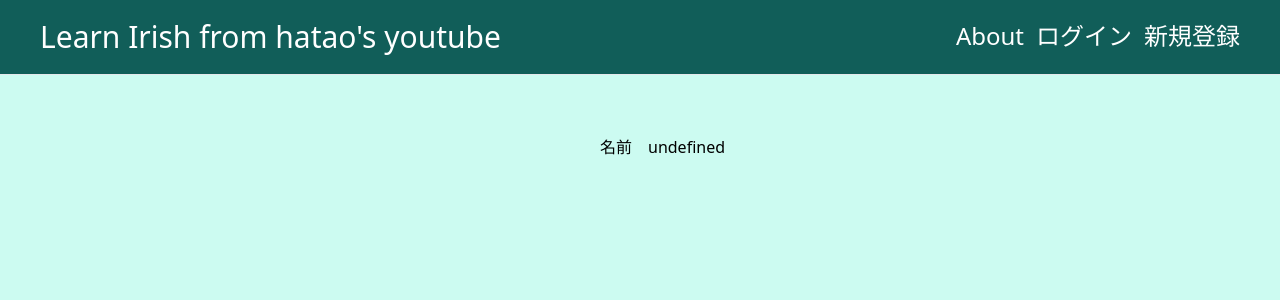
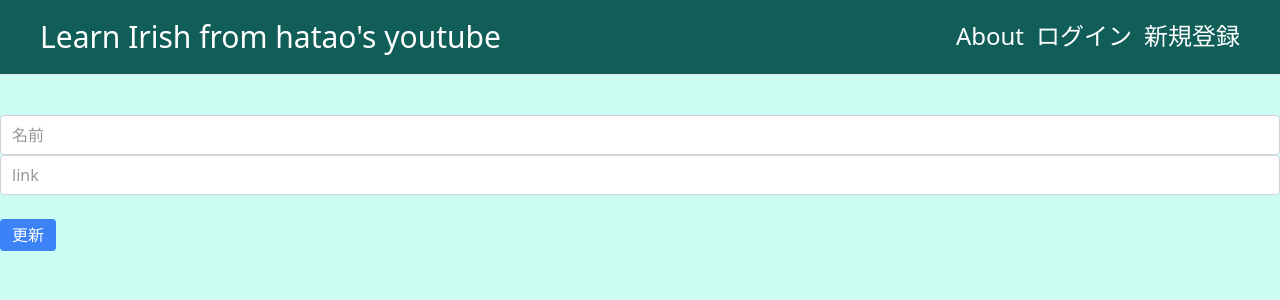
Before and after one commit to tempakyousuke/learn-irish, a SvelteKit app: page /tune/update/1 in a window 1280 px wide. Shown: the top 300 px of the page. Built offline with nearby package versions, Linux system fonts and the light colour scheme; no server answers; the database is empty.

Commit message:
enable to update data

```diff
--- a/src/routes/tune/update/[id]/+page.svelte
+++ b/src/routes/tune/update/[id]/+page.svelte
@@ -3,7 +3,10 @@
 	import { getYoutubeId } from '$modules/youtubeId';
 	import RadioButtons from '$lib/forms/RadioButtons.svelte';
 	import { userStore } from '$modules/store';
-	import { getFirestore, doc, setDoc, getDoc } from 'firebase/firestore';
+	import { getFirestore, doc, updateDoc } from 'firebase/firestore';
+	import Input from '$lib/forms/Input.svelte';
+	import Button from '$lib/button/Button.svelte';
+	import { update } from 'firebase/database';
 
 	// Firestoreのインスタンスを取得
 	const db = getFirestore();
@@ -12,29 +15,22 @@
 		tune: Tune;
 	};
 	const tune = data.tune;
+  const submit = () => {
+    const ref = doc(db, 'tunes', tune.id)
+    updateDoc(ref, tune)
+  }
+  console.log(tune)
 </script>
 
 <svelte:head>
 	<title>Home</title>
 	<meta name="description" content="Svelte demo app" />
 </svelte:head>
+
 <div>
-	<div class="row">
-		<div class="item-name">名前</div>
-		<div class="item-detail">{tune.name}</div>
-	</div>
+  <form>
+    <Input bind:value={tune.name} label="名前"/>
+    <Input bind:value={tune.link} label="link"/>
+    <Button className="mt-6" on:click={submit} >更新</Button>
+  </form>
 </div>
-
-<style type="postcss">
-	.row {
-		@apply flex mt-5;
-	}
-
-	.item-name {
-		@apply w-1/2 text-right pr-2;
-	}
-
-	.item-detail {
-		@apply w-1/2 pl-2;
-	}
-</style>
```
Also changed, not shown: src/types/tune.ts (+18 -18 lines).
